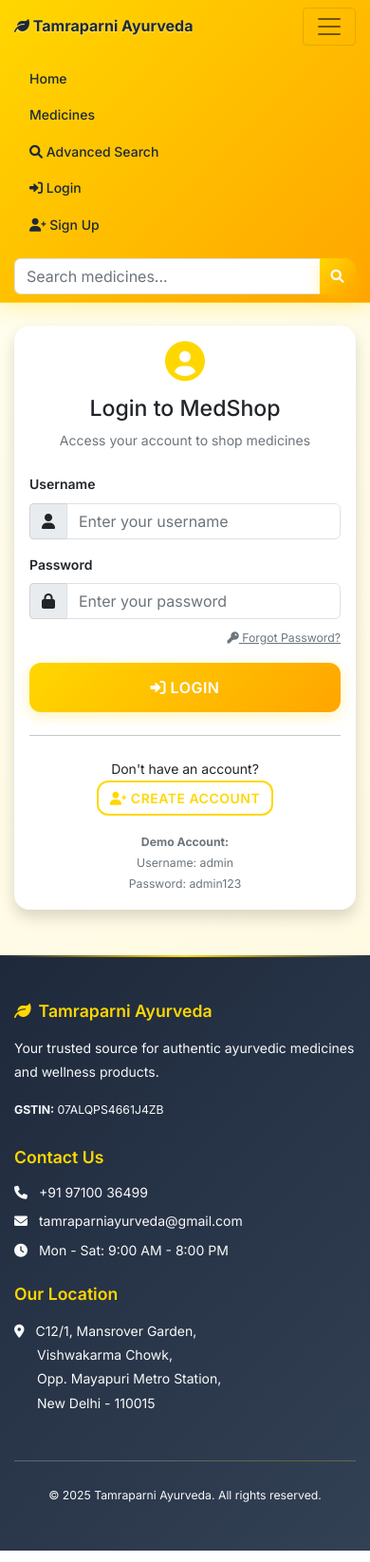
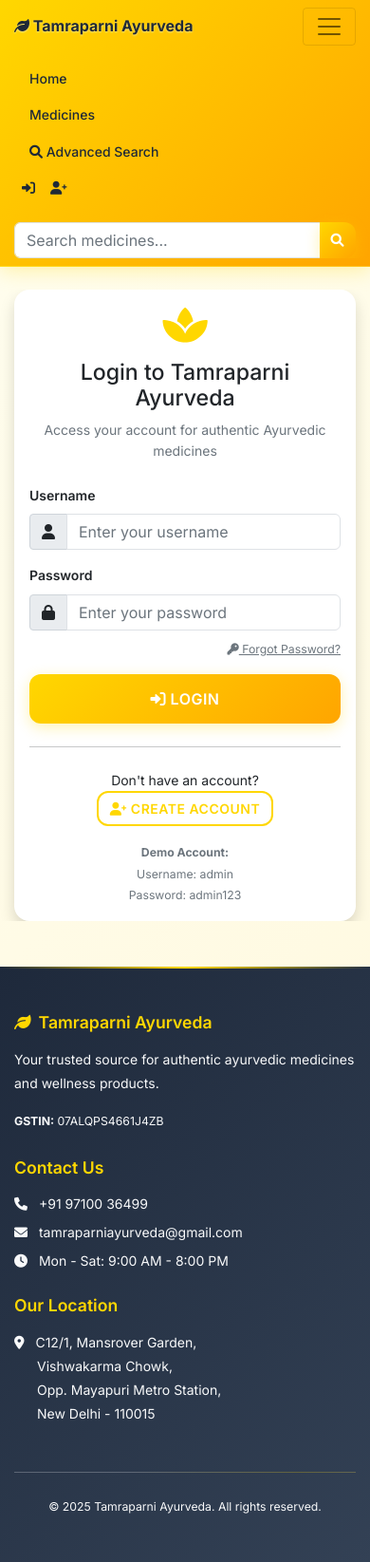
Before and after one commit to krio637/MEDSHOP, a Django app: template templates/registration/login.html in a window 390 px wide, after a click that opens the changed part. Shown: the whole page at 95% size. Run offline with Django 4.2, Linux system fonts and the light colour scheme; the template is opened without the code that fills it, so the values that code supplies are empty.

Commit message:
Fix navbar layout, update branding to Tamraparni Ayurveda, and fix mobile flickering issues

```diff
--- a/medshop/urls.py
+++ b/medshop/urls.py
@@ -1,4 +1,4 @@
-"""
+."""
 URL configuration for medshop project.
 
 The `urlpatterns` list routes URLs to views. For more information please see:
--- a/static/css/responsive.css
+++ b/static/css/responsive.css
@@ -281,7 +281,9 @@
     color: white;
     position: relative;
     overflow: hidden;
-    margin: -1.5rem -15px 2rem -15px;
+    margin: -1.5rem 0 2rem 0;
+    width: 100vw;
+    margin-left: calc(-50vw + 50%);
 }
 
 .hero-section::before {
@@ -366,11 +368,138 @@
     margin-bottom: 1rem;
 }
 
+/* Fix flickering and overflow issues */
+html, body {
+    overflow-x: hidden;
+    width: 100%;
+    position: relative;
+}
+
+body {
+    margin: 0;
+    padding: 0;
+}
+
+.container {
+    max-width: 100%;
+    overflow-x: hidden;
+}
+
+.row {
+    margin-left: -12px;
+    margin-right: -12px;
+}
+
+.row > * {
+    padding-left: 12px;
+    padding-right: 12px;
+}
+
+/* Disable animations on mobile to prevent flickering */
+@media (max-width: 767.98px) {
+    * {
+        animation-duration: 0s !important;
+        transition-duration: 0.15s !important;
+    }
+
+    .animate-fade-in,
+    .animate-slide-in {
+        animation: none !important;
+        opacity: 1 !important;
+        transform: none !important;
+    }
+
+    .medicine-card,
+    .category-card,
+    .card {
+        animation: none !important;
+        transform: none !important;
+    }
+
+    .medicine-card:hover,
+    .category-card:hover,
+    .card:hover {
+        transform: none !important;
+        box-shadow: var(--shadow-md) !important;
+    }
+
+    .hero-section {
+        padding: 2rem 1rem;
+        margin: -1.5rem 0 1.5rem 0;
+        width: 100vw;
+        margin-left: calc(-50vw + 50%);
+    }
+
+    .hero-section::before,
+    .hero-section::after {
+        display: none;
+    }
+
+    /* Remove all transform animations */
+    .card::before,
+    .card::after,
+    .medicine-card::after,
+    .category-card::before {
+        display: none !important;
+    }
+}
+
 /* Mobile Styles (up to 576px) */
 @media (max-width: 575.98px) {
+    body {
+        overflow-x: hidden !important;
+    }
+
     .container {
         padding-left: 15px;
         padding-right: 15px;
+        max-width: 100%;
+    }
+
+    /* Fix medicine cards on mobile */
+    .medicine-card {
+        margin-bottom: 0.75rem;
+        transform: none !important;
+    }
+
+    .medicine-card .card-body {
+        padding: 0.75rem;
+    }
+
+    .medicine-card .card-title {
+        font-size: 0.875rem;
+        line-height: 1.3;
+    }
+
+    .medicine-card .card-img-top {
+        height: 140px !important;
+        transform: none !important;
+    }
+
+    /* Prevent horizontal scroll */
+    .row {
+        margin-left: -8px;
+        margin-right: -8px;
+    }
+
+    .row > * {
+        padding-left: 8px;
+        padding-right: 8px;
+    }
+
+    /* Remove problematic animations */
+    .hero-section {
+        background: linear-gradient(135deg, #FFD700 0%, #FFA500 100%);
+        background-size: 100% 100%;
+        animation: none !important;
+    }
+
+    @keyframes gradientShift {
+        0%, 100% { background-position: 0% 50%; }
+    }
+
+    @keyframes particleFloat {
+        0%, 100% { transform: translateY(0); }
     }
 
     /* Navigation mobile */
--- a/templates/base.html
+++ b/templates/base.html
@@ -57,18 +57,18 @@
                     </div>
                 </form>
 
-                <ul class="navbar-nav">
+                <ul class="navbar-nav ms-auto flex-row flex-wrap">
                     {% if user.is_authenticated %}
                         {% if user.is_staff %}
                         <li class="nav-item">
-                            <a class="nav-link" href="{% url 'admin_dashboard' %}">
-                                <i class="fas fa-tachometer-alt"></i> Admin
+                            <a class="nav-link px-2" href="{% url 'admin_dashboard' %}">
+                                <i class="fas fa-tachometer-alt"></i> <span class="d-none d-lg-inline">Admin</span>
                             </a>
                         </li>
                         {% endif %}
                         <li class="nav-item">
-                            <a class="nav-link position-relative" href="{% url 'cart_detail' %}">
-                                <i class="fas fa-shopping-cart"></i> Cart
+                            <a class="nav-link position-relative px-2" href="{% url 'cart_detail' %}">
+                                <i class="fas fa-shopping-cart"></i> <span class="d-none d-lg-inline">Cart</span>
                                 {% if request.session.cart %}
                                 <span class="position-absolute top-0 start-100 translate-middle badge rounded-pill bg-danger">
                                     {{ request.session.cart|length }}
@@ -78,15 +78,15 @@
                             </a>
                         </li>
                         <li class="nav-item">
-                            <a class="nav-link" href="{% url 'order_history' %}">
-                                <i class="fas fa-history"></i> Orders
+                            <a class="nav-link px-2" href="{% url 'order_history' %}">
+                                <i class="fas fa-history"></i> <span class="d-none d-lg-inline">Orders</span>
                             </a>
                         </li>
                         <li class="nav-item dropdown">
-                            <a class="nav-link dropdown-toggle" href="#" id="navbarDropdown" role="button" data-bs-toggle="dropdown">
-                                <i class="fas fa-user"></i> {{ user.first_name|default:user.username }}
+                            <a class="nav-link dropdown-toggle px-2" href="#" id="navbarDropdown" role="button" data-bs-toggle="dropdown" aria-expanded="false">
+                                <i class="fas fa-user"></i> <span class="d-none d-lg-inline">{{ user.first_name|default:user.username }}</span>
                             </a>
-                            <ul class="dropdown-menu">
+                            <ul class="dropdown-menu dropdown-menu-end">
                                 <li><a class="dropdown-item" href="{% url 'profile' %}">
                                     <i class="fas fa-user"></i> My Profile
                                 </a></li>
@@ -101,13 +101,13 @@
                         </li>
                     {% else %}
                         <li class="nav-item">
-                            <a class="nav-link" href="{% url 'login' %}">
-                                <i class="fas fa-sign-in-alt"></i> Login
+                            <a class="nav-link px-2" href="{% url 'login' %}">
+                                <i class="fas fa-sign-in-alt"></i> <span class="d-none d-lg-inline">Login</span>
                             </a>
                         </li>
                         <li class="nav-item">
-                            <a class="nav-link" href="{% url 'signup' %}">
-                                <i class="fas fa-user-plus"></i> Sign Up
+                            <a class="nav-link px-2" href="{% url 'signup' %}">
+                                <i class="fas fa-user-plus"></i> <span class="d-none d-lg-inline">Sign Up</span>
                             </a>
                         </li>
                     {% endif %}
--- a/templates/registration/login.html
+++ b/templates/registration/login.html
@@ -1,6 +1,6 @@
 {% extends 'base.html' %}
 
-{% block title %}Login - MedShop{% endblock %}
+{% block title %}Login - Tamraparni Ayurveda{% endblock %}
 
 {% block content %}
 <div class="row justify-content-center">
@@ -8,9 +8,9 @@
         <div class="card shadow">
             <div class="card-body">
                 <div class="text-center mb-4">
-                    <i class="fas fa-user-circle fa-3x text-primary mb-3"></i>
-                    <h3>Login to MedShop</h3>
-                    <p class="text-muted">Access your account to shop medicines</p>
+                    <i class="fas fa-spa fa-3x text-primary mb-3"></i>
+                    <h3>Login to Tamraparni Ayurveda</h3>
+                    <p class="text-muted">Access your account for authentic Ayurvedic medicines</p>
                 </div>
 
                 <form method="POST">
--- a/templates/registration/signup.html
+++ b/templates/registration/signup.html
@@ -1,6 +1,6 @@
 {% extends 'base.html' %}
 
-{% block title %}Sign Up - MedShop{% endblock %}
+{% block title %}Sign Up - Tamraparni Ayurveda{% endblock %}
 
 {% block content %}
 <div class="row justify-content-center">
@@ -8,9 +8,9 @@
         <div class="card shadow">
             <div class="card-body">
                 <div class="text-center mb-4">
-                    <i class="fas fa-user-plus fa-3x text-primary mb-3"></i>
+                    <i class="fas fa-spa fa-3x text-primary mb-3"></i>
                     <h3>Create Your Account</h3>
-                    <p class="text-muted">Join MedShop to start shopping for medicines</p>
+                    <p class="text-muted">Join Tamraparni Ayurveda for authentic Ayurvedic wellness</p>
                 </div>
 
                 <form method="POST">
```
Also changed, not shown: templates/medicines/home.html (+5 -5 lines).
